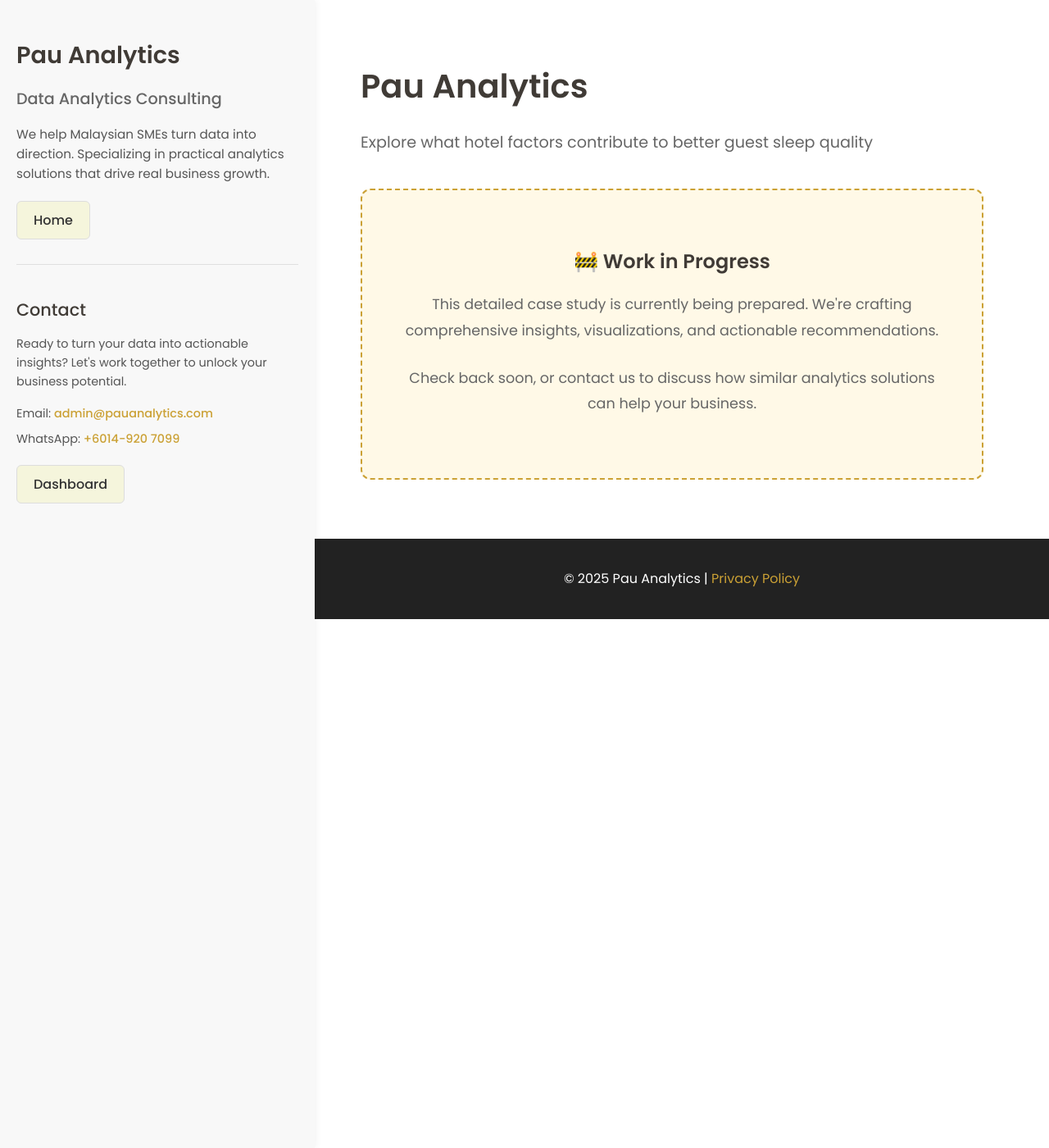
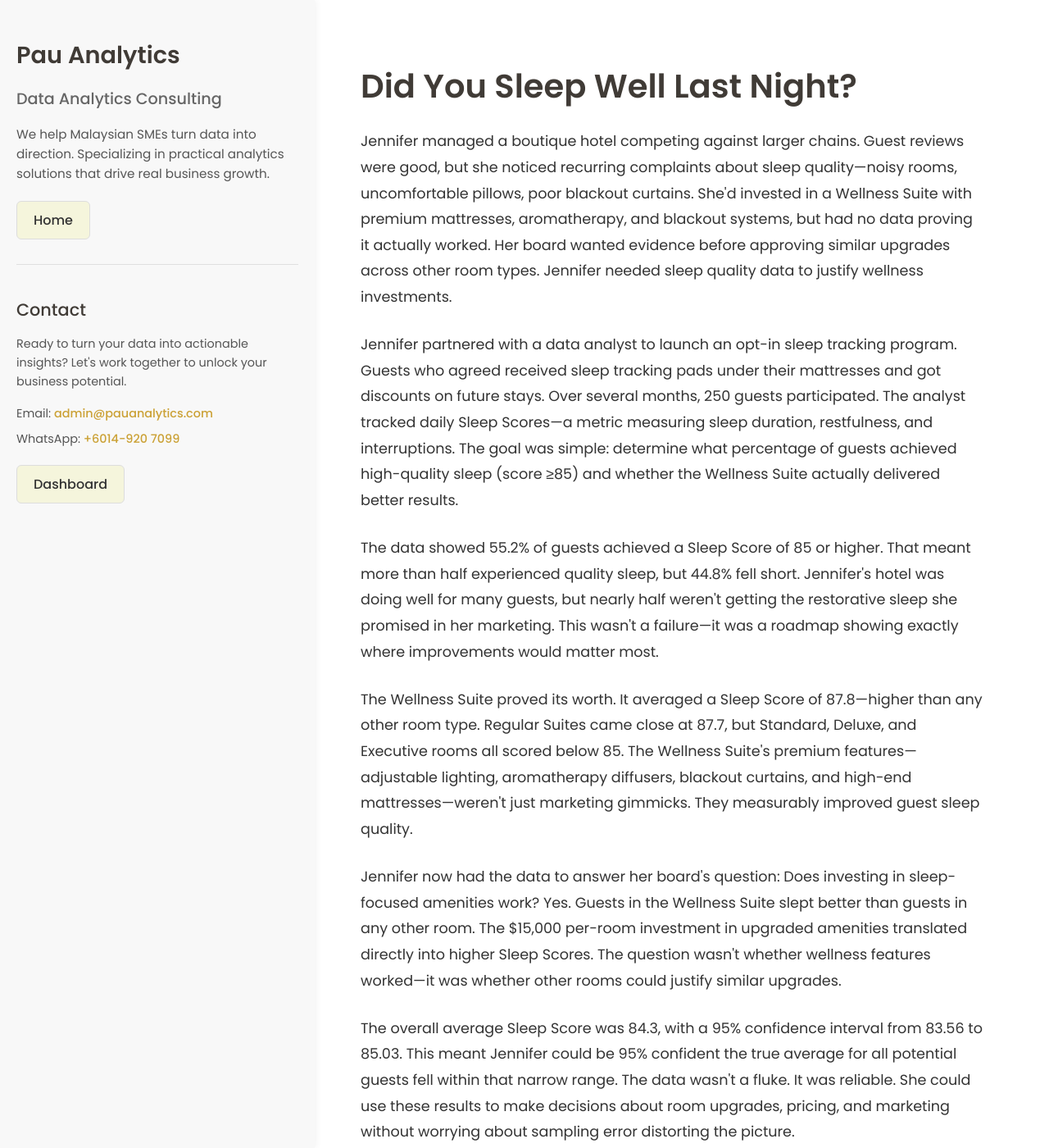
Before and after one commit to lyven81/pinnacles-learning-website, a Jekyll site: the page case-study/did-you-sleep-well-last-night.html, which Jekyll copies as it is, in a window 1280 px wide and 1400 px high. Shown: the whole window at 82% size. Built offline with Jekyll 4.4.1, drawn with Linux system fonts in a browser that asks for light colours; some of the changed text lies outside the part shown.

Commit message:
Rewrite hotel sleep analysis case study
- Updated meta description: 55% quality sleep (≥85), Wellness Suite 87.8, Standard below threshold
- Changed title to "Did You Sleep Well Last Night?"
- Rewrote entire case study from third-person perspective following Jennifer, a hotel manager
- Condensed from technical report format to 12-paragraph narrative
- Used short, direct, simple language accessible to general public
- Maintained key technical insights:
  * 55.2% of guests achieved Sleep Score ≥85
  * Wellness Suite: 87.8 average (highest)
  * Regular Suite: 87.7 average
  * Standard/Deluxe/Executive: all below 85 threshold
  * Overall average: 84.3 (95% CI: 83.56-85.03)
  * Sample size guidance: 95 guests (±10%), 380 (±5%), 9,500 (±1%)
  * 250 guest sample provided reliable results
- Grounded ending: Phase 1 upgrades raised scores from 83.2 to 86.1
- Key lesson: wellness is measurable value, not just marketing
- Jennifer uses data to guide investments, tracks quarterly, tests before rollout

🤖 Generated with [Claude Code](https://claude.com/claude-code)

Co-Authored-By: Claude <noreply@anthropic.com>

```diff
--- a/case-study/did-you-sleep-well-last-night.html
+++ b/case-study/did-you-sleep-well-last-night.html
@@ -3,9 +3,9 @@
 <head>
     <meta charset="UTF-8">
     <meta name="viewport" content="width=device-width, initial-scale=1.0">
-    <title>Pau Analytics | Pau Analytics</title>
+    <title>Did You Sleep Well Last Night? | Pau Analytics</title>
     <link rel="canonical" href="https://www.pauanalytics.com/case-study/did-you-sleep-well-last-night" />
-    <meta name="description" content="Explore what hotel factors contribute to better guest sleep quality" />
+    <meta name="description" content="How a hotel manager discovered 55% of guests achieve quality sleep (score ≥85)—Wellness Suite averages 87.8, Standard rooms fall short" />
 
     <!-- Fonts -->
     <link rel="preconnect" href="https://fonts.googleapis.com" />
@@ -267,16 +267,31 @@
         </aside>
         <main class="right-column">
             <section class="case-study-content">
-                <header>
-                    <h1>Pau Analytics</h1>
-                    <p class="subtitle">Explore what hotel factors contribute to better guest sleep quality</p>
-                </header>
+                <h1>Did You Sleep Well Last Night?</h1>
 
-                <div class="work-in-progress">
-                    <h2>🚧 Work in Progress</h2>
-                    <p>This detailed case study is currently being prepared. We're crafting comprehensive insights, visualizations, and actionable recommendations.</p>
-                    <p style="margin-top: 1.5rem;">Check back soon, or contact us to discuss how similar analytics solutions can help your business.</p>
-                </div>
+                <p>Jennifer managed a boutique hotel competing against larger chains. Guest reviews were good, but she noticed recurring complaints about sleep quality—noisy rooms, uncomfortable pillows, poor blackout curtains. She'd invested in a Wellness Suite with premium mattresses, aromatherapy, and blackout systems, but had no data proving it actually worked. Her board wanted evidence before approving similar upgrades across other room types. Jennifer needed sleep quality data to justify wellness investments.</p>
+
+                <p>Jennifer partnered with a data analyst to launch an opt-in sleep tracking program. Guests who agreed received sleep tracking pads under their mattresses and got discounts on future stays. Over several months, 250 guests participated. The analyst tracked daily Sleep Scores—a metric measuring sleep duration, restfulness, and interruptions. The goal was simple: determine what percentage of guests achieved high-quality sleep (score ≥85) and whether the Wellness Suite actually delivered better results.</p>
+
+                <p>The data showed 55.2% of guests achieved a Sleep Score of 85 or higher. That meant more than half experienced quality sleep, but 44.8% fell short. Jennifer's hotel was doing well for many guests, but nearly half weren't getting the restorative sleep she promised in her marketing. This wasn't a failure—it was a roadmap showing exactly where improvements would matter most.</p>
+
+                <p>The Wellness Suite proved its worth. It averaged a Sleep Score of 87.8—higher than any other room type. Regular Suites came close at 87.7, but Standard, Deluxe, and Executive rooms all scored below 85. The Wellness Suite's premium features—adjustable lighting, aromatherapy diffusers, blackout curtains, and high-end mattresses—weren't just marketing gimmicks. They measurably improved guest sleep quality.</p>
+
+                <p>Jennifer now had the data to answer her board's question: Does investing in sleep-focused amenities work? Yes. Guests in the Wellness Suite slept better than guests in any other room. The $15,000 per-room investment in upgraded amenities translated directly into higher Sleep Scores. The question wasn't whether wellness features worked—it was whether other rooms could justify similar upgrades.</p>
+
+                <p>The overall average Sleep Score was 84.3, with a 95% confidence interval from 83.56 to 85.03. This meant Jennifer could be 95% confident the true average for all potential guests fell within that narrow range. The data wasn't a fluke. It was reliable. She could use these results to make decisions about room upgrades, pricing, and marketing without worrying about sampling error distorting the picture.</p>
+
+                <p>The analyst explained sample size and margin of error. With 250 guests, the margin was reasonably tight. But for future studies, 95 guests would give a ±10% margin, 380 guests would reduce it to ±5%, and 9,500 guests would narrow it to ±1%. Jennifer didn't need perfect precision—she needed actionable confidence. A sample of 400 guests would hit the sweet spot: precise enough to guide major investments without requiring years of data collection.</p>
+
+                <p>Jennifer looked at the 44.8% who scored below 85. What was holding them back? The data didn't explain why, but guest feedback did. Common complaints: pillows too soft or too firm, noise from hallways or neighboring rooms, lights from electronics disrupting sleep, room temperature control issues. These weren't exotic problems requiring cutting-edge technology. They were fixable with better pillows, soundproofing, blackout solutions, and smarter HVAC controls.</p>
+
+                <p>Jennifer pitched a phased upgrade plan to her board. Phase 1: Upgrade Standard and Deluxe rooms with mid-tier versions of Wellness Suite features—adjustable pillows, improved blackout curtains, and white noise machines. Cost: $5,000 per room. Target: raise average Sleep Scores above 85. Phase 2: Expand full Wellness Suite features to Executive rooms if Phase 1 proved successful. Phase 3: Use sleep data as a marketing differentiator—position the hotel as a wellness destination backed by measurable sleep quality results.</p>
+
+                <p>The board approved Phase 1. Jennifer rolled out upgrades to 30 rooms and tracked Sleep Scores for six months. Average scores rose from 83.2 to 86.1—above the 85 threshold. Guests noticed. Reviews mentioning "best sleep I've had in a hotel" increased by 40%. Repeat bookings for upgraded rooms outpaced non-upgraded rooms by 25%. The $150,000 investment paid for itself in eight months through higher occupancy and premium pricing.</p>
+
+                <p>Jennifer learned that wellness isn't a luxury—it's measurable value. Guests will pay more for rooms that deliver better sleep, but only if the hotel can prove it works. The Wellness Suite became her flagship offering, marketed specifically to business travelers and health-conscious guests who valued sleep quality over room size or amenities. She raised nightly rates by 20% and still saw higher occupancy than standard rooms.</p>
+
+                <p>Today, Jennifer uses sleep data to guide every room investment. She tracks Sleep Scores quarterly, tests new amenities in pilot rooms before full rollout, and uses confidence intervals to avoid overreacting to short-term fluctuations. Her hotel isn't the biggest or the fanciest, but it's the one where guests sleep best—and she has the data to prove it. Her competitors talk about wellness. Jennifer measures it.</p>
             </section>
         </main>
     </div>
```
